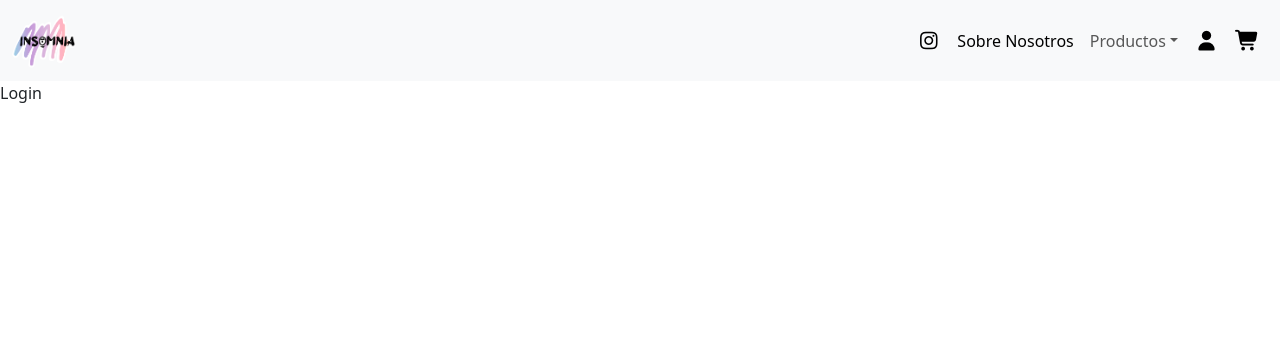
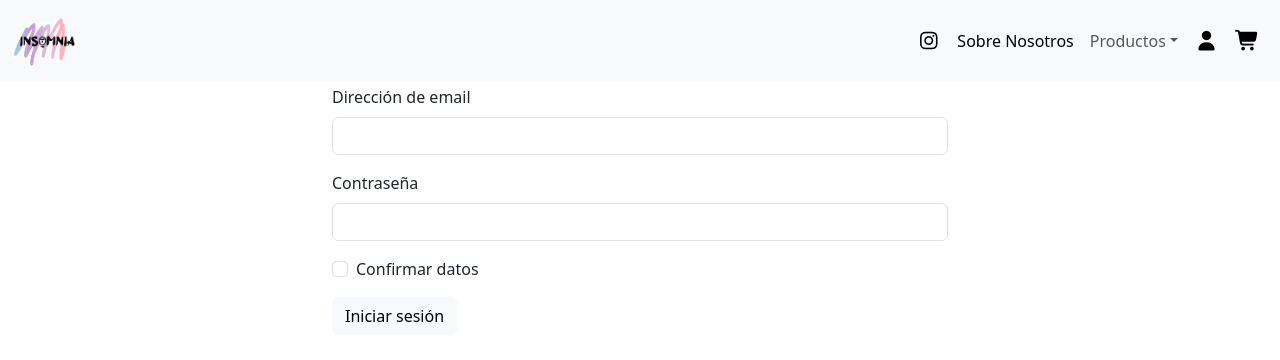
Before and after one commit to carostraub/Insomnia_Tiendita, a React (Vite) app in the folder front/: page /login in a window 1280 px wide. Shown: the top 360 px of the page. Built offline with nearby package versions, Linux system fonts and the light colour scheme.

Commit message:
base Login

```diff
--- a/front/src/views/Login.jsx
+++ b/front/src/views/Login.jsx
@@ -1,9 +1,67 @@
-import React from 'react'
+import React, {useState} from 'react'
+import { useAuth } from '../Context/AuthContext'
 
 const Login = () => {
+  const { login } = useAuth();
+  const [email, setEmail] = useState("");
+  const [password, setPassword] = useState("");
+
+  const handleSubmit = async (e) => {
+    e.preventDefault();
+    await login(email, password);
+  };
+
+
+
+
+
+
   return (
-    <div>Login</div>
-  )
-}
+    <form className="container w-50 mt-1" onSubmit={handleSubmit}>
+      <div className="mb-3">
+        <label htmlFor="exampleInputEmail1" className="form-label">
+          Dirección de email
+        </label>
+        <input
+          type="email"
+          className="form-control"
+          id="exampleInputEmail1"
+          value={email}
+          aria-describedby="emailHelp"
+          onChange={(e) => setEmail(e.target.value)}
+          required
+        />
+
+      </div>
+      <div className="mb-3">
+        <label htmlFor="exampleInputPassword1" className="form-label">
+          Contraseña
+        </label>
+        <input
+          type="password"
+          className="form-control"
+          id="exampleInputPassword1"
+          value={password}
+          onChange={(e) => setPassword(e.target.value)}
+          required
+        />
+      </div>
+      <div className="mb-3 form-check">
+        <input
+          type="checkbox"
+          className="form-check-input"
+          id="exampleCheck1"
+        />
+        <label className="form-check-label" htmlFor="exampleCheck1">
+          Confirmar datos
+        </label>
+      </div>
+      <button type="submit" className="btn btn-light">
+        Iniciar sesión
+      </button>
+    </form>
+  );
+};
+
 
 export default Login
```
